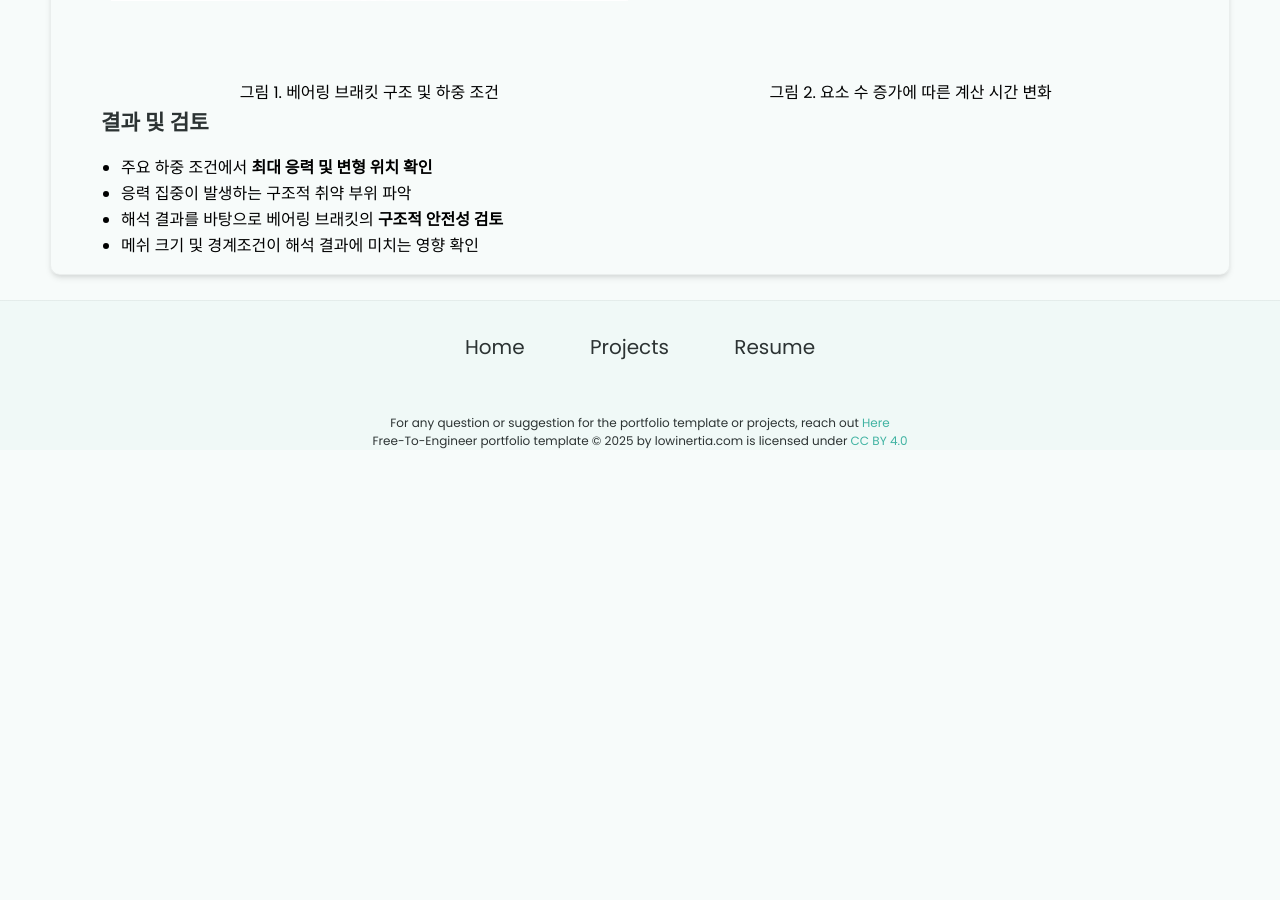
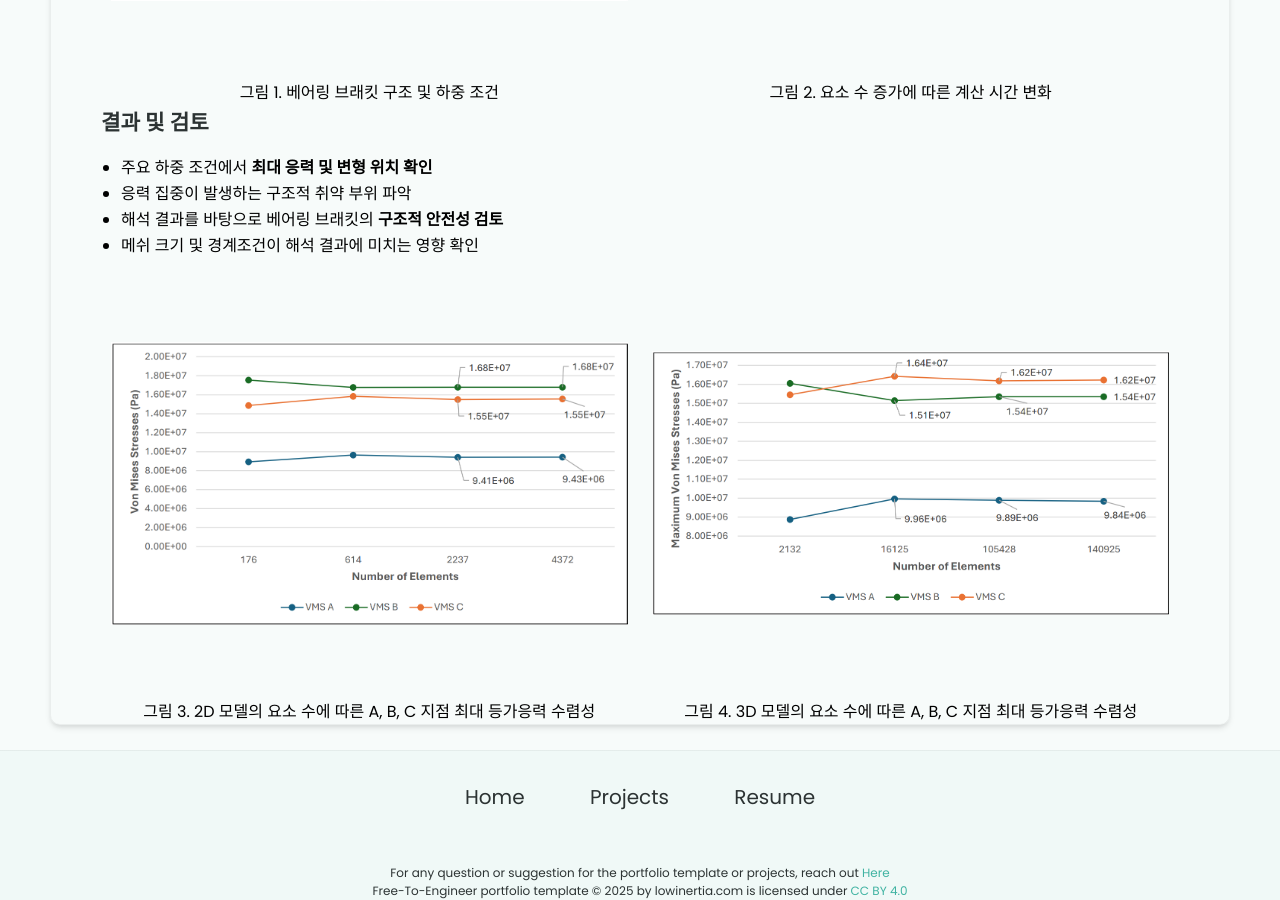
Before and after one commit to border3033/border3033.github.io, a Jekyll site: the page built from _projects/베어링 브래킷의 구조응력 해석/index.md, in a window 1280 px wide and 900 px high, scrolled down 1596 px. Built offline with Jekyll 4.4.1, drawn with Linux system fonts in a browser that asks for light colours; before the commit the page ends 2046 px from its top, so only the background shows below that.

Commit message:
Update index.md

```diff
--- a/_projects/베어링 브래킷의 구조응력 해석/index.md
+++ b/_projects/베어링 브래킷의 구조응력 해석/index.md
@@ -76,3 +76,31 @@
 - 응력 집중이 발생하는 구조적 취약 부위 파악
 - 해석 결과를 바탕으로 베어링 브래킷의 **구조적 안전성 검토**
 - 메쉬 크기 및 경계조건이 해석 결과에 미치는 영향 확인
+
+<div style="display: flex; gap: 24px; justify-content: center; align-items: flex-start; flex-wrap: wrap; margin-top: 25px;">
+
+
+  <figure style="flex: 1 1 0; max-width: 48%; min-width: 300px; margin: 0; text-align: center;">
+    <img
+      src="https://raw.githubusercontent.com/border3033/border3033.github.io/main/_projects/베어링%20브래킷의%20구조응력%20해석/2D메시수렴.png"
+      style="width: 100%; height: 400px; object-fit: contain;"
+      alt="2D메시수렴성"
+    >
+    <figcaption style="margin-top: 8px;">
+      그림 3. 2D 모델의 요소 수에 따른 A, B, C 지점 최대 등가응력 수렴성
+    </figcaption>
+  </figure>
+
+
+  <figure style="flex: 1 1 0; max-width: 48%; min-width: 300px; margin: 0; text-align: center;">
+    <img
+      src="https://raw.githubusercontent.com/border3033/border3033.github.io/main/_projects/베어링%20브래킷의%20구조응력%20해석/3D메시수렴.png"
+      style="width: 100%; height: 400px; object-fit: contain;"
+      alt="3D메시수렴성"
+    >
+    <figcaption style="margin-top: 8px;">
+      그림 4. 3D 모델의 요소 수에 따른 A, B, C 지점 최대 등가응력 수렴성
+    </figcaption>
+  </figure>
+
+</div>
```
